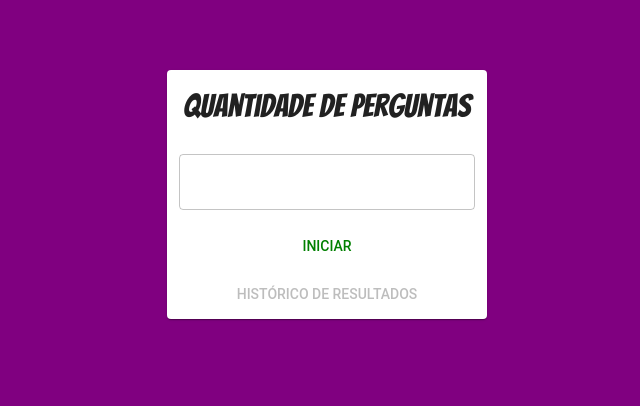
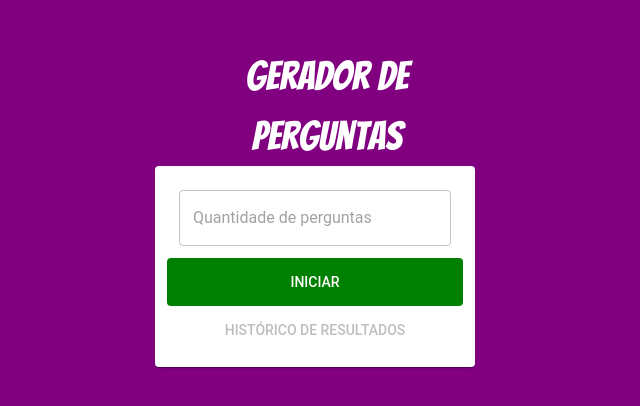
Before and after one commit to joaosledz/Wa-Project-Challenge, a React (Create React App) app: page /selecao in a window 1280 px wide. Shown: the part 206-612 px from the top of the page, without its empty margins (313-953 px from the left). Built offline with nearby package versions, Linux system fonts and the light colour scheme.

Commit message:
refactor: Services

```diff
--- a/src/components/Pages/Selection/index.tsx
+++ b/src/components/Pages/Selection/index.tsx
@@ -1,11 +1,11 @@
-import React, { useState, useCallback } from 'react';
+import React, { useState } from 'react';
 import makeStyles from '@material-ui/core/styles/makeStyles';
 import Paper from '@material-ui/core/Paper';
 import Typography from '@material-ui/core/Typography';
 import TextField from '@material-ui/core/TextField';
 import Button from '@material-ui/core/Button';
 import Grid from '@material-ui/core/Grid';
-import { formApi, formType } from 'services';
+import { formApi } from 'services';
 
 const useStyles = makeStyles(theme => ({
     root: {
@@ -27,17 +27,20 @@ const useStyles = makeStyles(theme => ({
         position: 'relative',
         display: 'flex',
         padding: '4rem',
+        margin: '0px',
     },
     title: {
-        fontSize: '2rem',
+        fontSize: '2.5rem',
         textAlign: 'center',
         fontFamily: 'Bangers',
+        color: 'white',
     },
     textField: {
         padding: '0px',
     },
     mainButton: {
-        color: 'green',
+        backgroundColor: 'green',
+        color: 'white',
     },
     historyButton: {
         padding: '0px',
@@ -48,43 +51,41 @@ const SelectionPage: React.FC = () => {
     const classes = useStyles();
     const [numQuest, setNumQuest] = useState<string>();
 
-    const onSubmit = useCallback(
-        async (data: formType) => {
-            console.log('Entrou');
+    const onSubmit = async () => {
         try {
-                await formApi.get(parseInt(numQuest!, 10));
+            if (numQuest) await formApi.get(parseInt(numQuest, 10));
         } catch (err) {
-                console.log(err);
+            // console.log(err);
         }
-        },
-        [numQuest]
-    );
+    };
     return (
         <div className={classes.root}>
-            <Grid container component={Paper} md={3} spacing={3}>
+            <Grid container direction="column" spacing={3} md={3}>
                 <Grid
                     className={classes.title}
                     item
                     component={Typography}
                     md={12}
                 >
-                    Quantidade de perguntas
+                    Gerador de Perguntas
                 </Grid>
+                <Grid container item component={Paper} spacing={3} md={12}>
                     <Grid
                         className={classes.textField}
                         item
                         component={TextField}
                         value={numQuest}
-                    onChange={(event: React.ChangeEvent<HTMLInputElement>) =>
-                        setNumQuest(event.target.value)
-                    }
+                        placeholder="Quantidade de perguntas"
+                        onChange={(
+                            event: React.ChangeEvent<HTMLInputElement>
+                        ) => setNumQuest(event.target.value)}
                         variant="outlined"
                         md={12}
                     />
                     <Grid
                         className={classes.mainButton}
                         item
-                    onClick={() => onSubmit}
+                        onClick={() => onSubmit()}
                         component={Button}
                         md={12}
                     >
@@ -100,6 +101,7 @@ const SelectionPage: React.FC = () => {
                         Histórico de resultados
                     </Grid>
                 </Grid>
+            </Grid>
         </div>
     );
 };
--- a/src/services/useCases/form.ts
+++ b/src/services/useCases/form.ts
@@ -2,7 +2,7 @@ import api from '../api';
 import { formType } from '../models/form';
 
 const formApi = {
-    get: (amount: number) => api.get<formType>(`amount=${amount}`),
+    get: (amount: number) => api.get<formType>(`api.php?amount=${amount}`),
 };
 
 export default formApi;
```
Also changed, not shown: 1 other file (tests, documents, lock files or other folders). Lines whose indentation alone changed are shown as unchanged.
